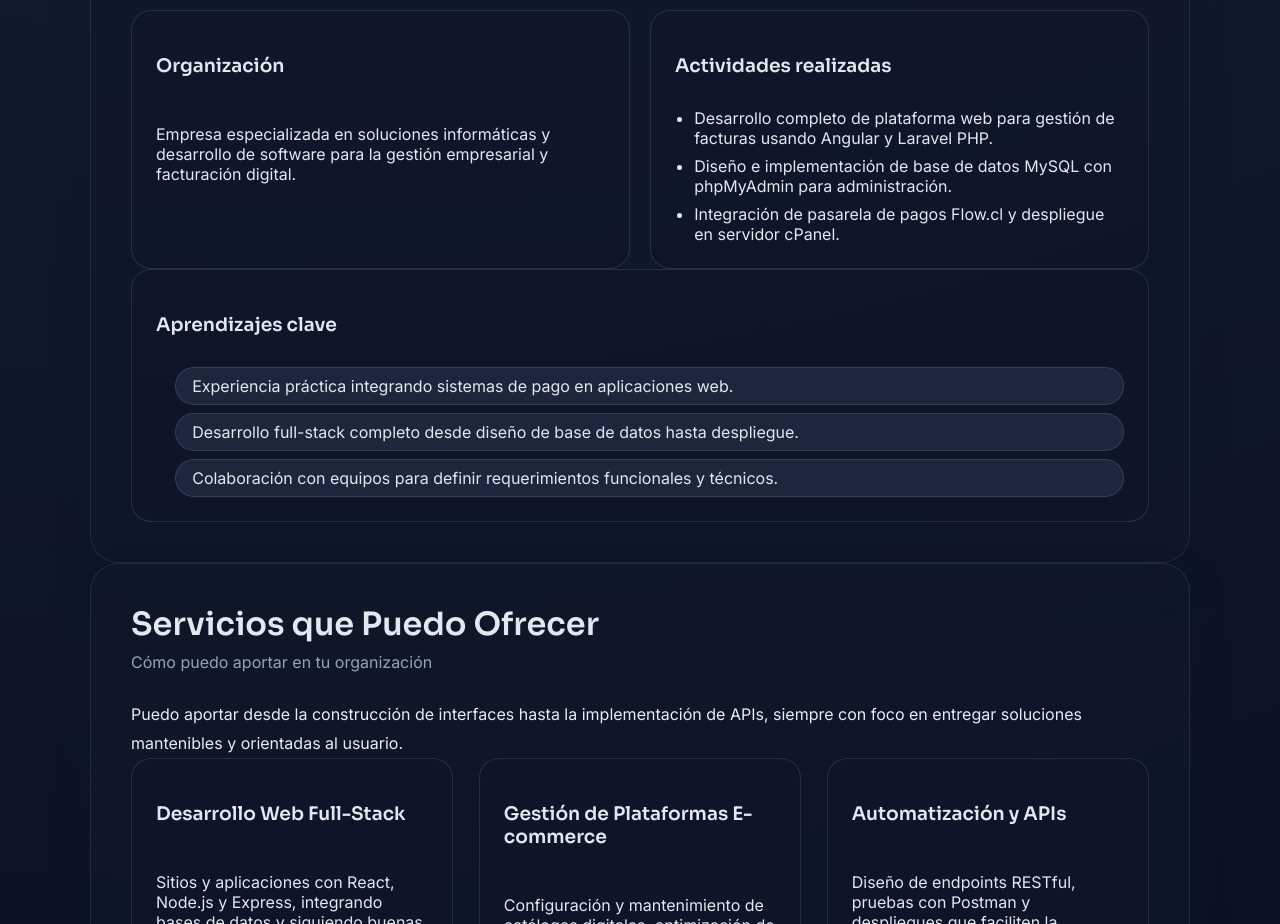
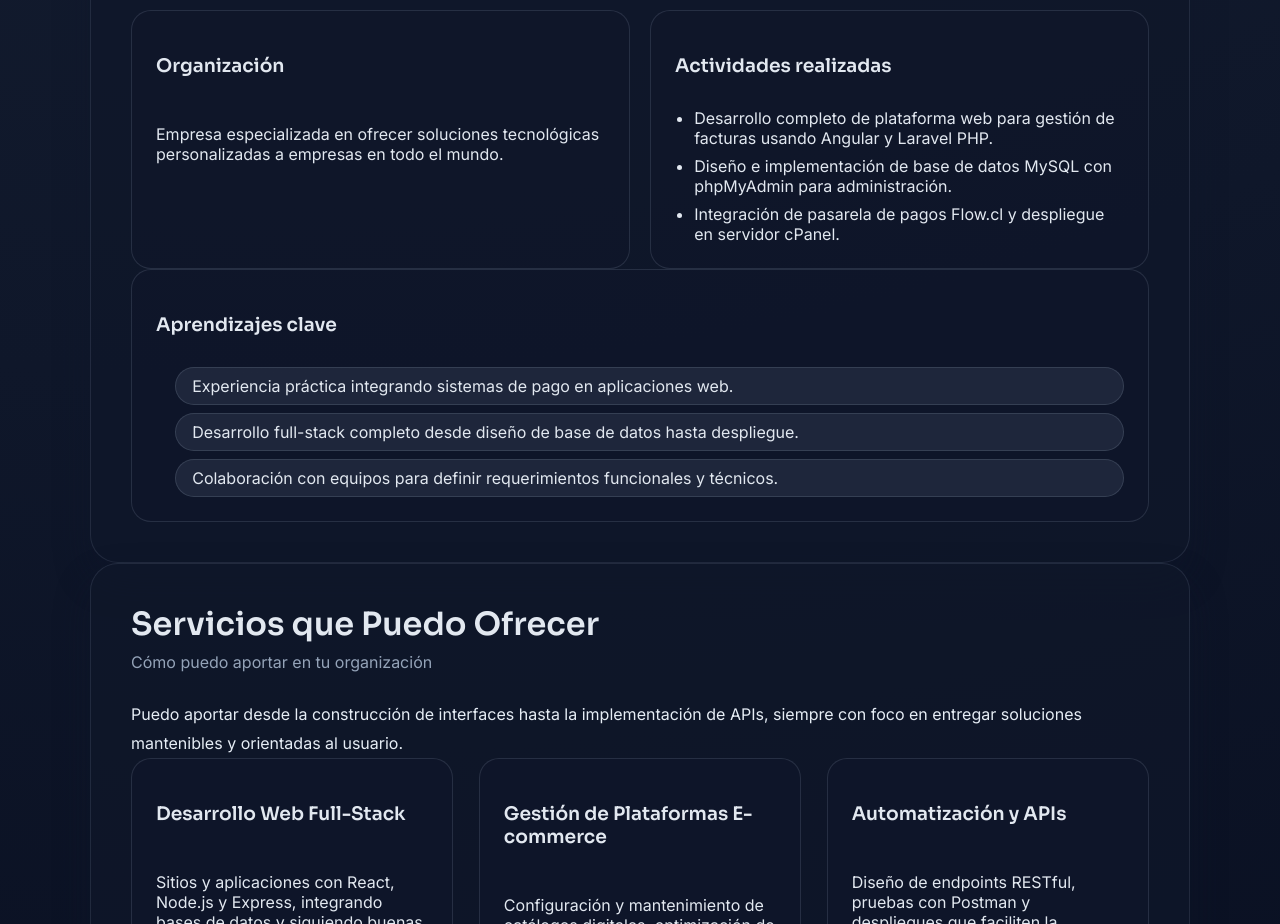
Before and after one commit to Nelsutro/Portafolio, a React (Create React App) app in the folder portfolio/: page / in a window 1280 px wide. Shown: the part 3380-4304 px from the top of the page. Built offline with nearby package versions, Linux system fonts and the light colour scheme.

Commit message:
feat: Actualizar descripción de la práctica en Informática Arcos para reflejar soluciones tecnológicas personalizadas

```diff
--- a/portfolio/src/data/profile.js
+++ b/portfolio/src/data/profile.js
@@ -150,7 +150,7 @@ const profile = {
   internship: {
     company: 'Informática Arcos',
     description:
-      'Empresa especializada en soluciones informáticas y desarrollo de software para la gestión empresarial y facturación digital.',
+      'Empresa  especializada en ofrecer soluciones tecnológicas personalizadas a empresas en todo el mundo.',
     activities: [
       'Desarrollo completo de plataforma web para gestión de facturas usando Angular y Laravel PHP.',
       'Diseño e implementación de base de datos MySQL con phpMyAdmin para administración.',
```
